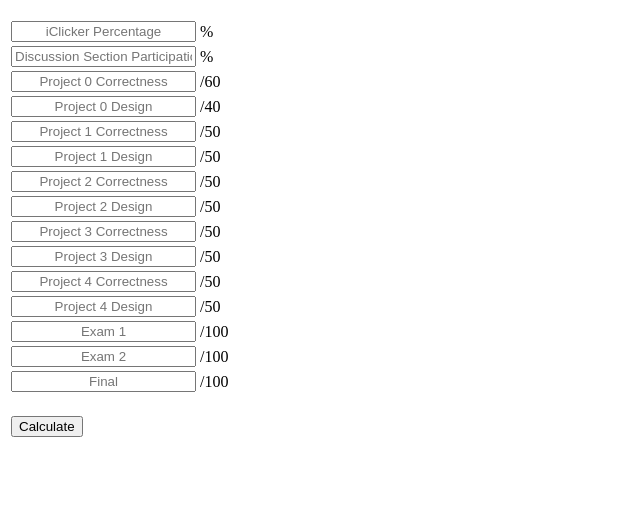
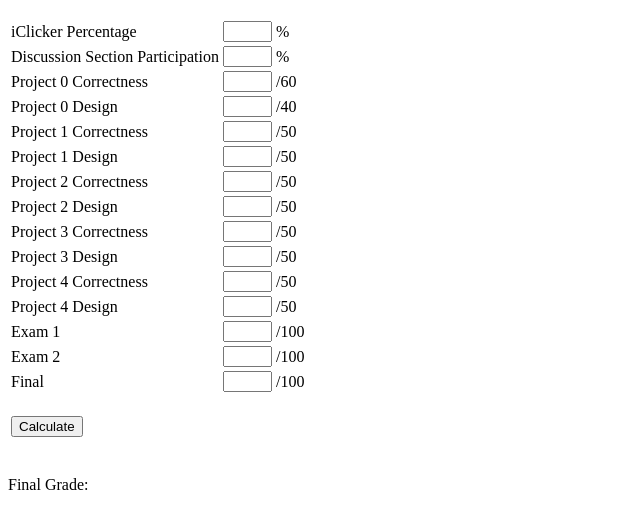
Before and after one commit to abhinavk99/439-grades, a plain HTML site: page index.html in a window 1280 px wide. Shown: the part 48-576 px from the top of the page, without its empty margins (0-640 px from the left). Drawn offline with Linux system fonts and the light colour scheme.

Commit message:
Modified form UI
Changed text from placeholders to labels
Decreased size of the input boxes and added max length constraints

```diff
--- a/index.html
+++ b/index.html
@@ -8,136 +8,151 @@
         <form id="query">
             <table>
                 <tr>
+                    <td>iClicker Percentage</td>
                     <td>
                         <label for="iclickerusage">
                             <span></span>
-                            <input type="text" id="iclicker" placeholder="iClicker Percentage" style="text-align:center" />
+                            <input size="3" maxlength="3" type="text" id="iclicker" style="text-align:center" />
                         </label>
                     </td>
                     <td>%</td>
                 </tr>
                 <tr>
+                    <td>Discussion Section Participation</td>
                     <td>
                         <label for="section">
                             <span></span>
-                            <input type="text" id="sec" placeholder="Discussion Section Participation" style="text-align:center" />
+                            <input size="3" maxlength="3" type="text" id="sec" style="text-align:center" />
                         </label>
                     </td>
                     <td>%</td>
                 </tr>
                 <tr>
+                    <td>Project 0 Correctness</td>
                     <td>
                         <label for="proj0correctness">
                             <span></span>
-                            <input type="text" id="proj0corr" placeholder="Project 0 Correctness" style="text-align: center" />
+                            <input size="3" maxlength="2" type="text" id="proj0corr" style="text-align: center" />
                         </label>
                     </td>
                     <td>/60</td>
                 </tr>
                 <tr>
+                    <td>Project 0 Design</td>
                     <td>
                         <label for="proj0design">
                             <span></span>
-                            <input type="text" id="proj0design" placeholder="Project 0 Design" style="text-align: center" />
+                            <input size="3" maxlength="2" type="text" id="proj0design" style="text-align: center" />
                         </label>
                     </td>
                     <td>/40</td>
                 </tr>
                 <tr>
+                    <td>Project 1 Correctness</td>
                     <td>
                         <label for="proj1correctness">
                             <span></span>
-                            <input type="text" id="proj1corr" placeholder="Project 1 Correctness" style="text-align: center" />
+                            <input size="3" maxlength="2" type="text" id="proj1corr" style="text-align: center" />
                         </label>
                     </td>
                     <td>/50</td>
                 </tr>
                 <tr>
+                    <td>Project 1 Design</td>
                     <td>
                         <label for="proj1design">
                             <span></span>
-                            <input type="text" id="proj1design" placeholder="Project 1 Design" style="text-align: center" />
+                            <input size="3" maxlength="2" type="text" id="proj1design" style="text-align: center" />
                         </label>
                     </td>
                     <td>/50</td>
                 </tr>
                 <tr>
+                    <td>Project 2 Correctness</td>
                     <td>
                         <label for="proj2correctness">
                             <span></span>
-                            <input type="text" id="proj2corr" placeholder="Project 2 Correctness" style="text-align: center" />
+                            <input size="3" maxlength="2" type="text" id="proj2corr" style="text-align: center" />
                         </label>
                     </td>
                     <td>/50</td>
                 </tr>
                 <tr>
+                    <td>Project 2 Design</td>
                     <td>
                         <label for="proj2design">
                             <span></span>
-                            <input type="text" id="proj2design" placeholder="Project 2 Design" style="text-align: center" />
+                            <input size="3" maxlength="2" type="text" id="proj2design" style="text-align: center" />
                         </label>
                     </td>
                     <td>/50</td>
                 </tr>
                 <tr>
+                    <td>Project 3 Correctness</td>
                     <td>
                         <label for="proj3correctness">
                             <span></span>
-                            <input type="text" id="proj3corr" placeholder="Project 3 Correctness" style="text-align: center" />
+                            <input size="3" maxlength="2" type="text" id="proj3corr" style="text-align: center" />
                         </label>
                     </td>
                     <td>/50</td>
                 </tr>
                 <tr>
+                    <td>Project 3 Design</td>
                     <td>
                         <label for="proj3design">
                             <span></span>
-                            <input type="text" id="proj3design" placeholder="Project 3 Design" style="text-align: center" />
+                            <input size="3" maxlength="2" type="text" id="proj3design" style="text-align: center" />
                         </label>
                     </td>
                     <td>/50</td>
                 </tr>
                 <tr>
+                    <td>Project 4 Correctness</td>
                     <td>
                         <label for="proj4correctness">
                             <span></span>
-                            <input type="text" id="proj4corr" placeholder="Project 4 Correctness" style="text-align: center" />
+                            <input size="3" maxlength="2" type="text" id="proj4corr" style="text-align: center" />
                         </label>
                     </td>
                     <td>/50</td>
                 </tr>
                 <tr>
+                    <td>Project 4 Design</td>
                     <td>
                         <label for="proj4design">
                             <span></span>
-                            <input type="text" id="proj4design" placeholder="Project 4 Design" style="text-align: center" />
+                            <input size="3" maxlength="2" type="text" id="proj4design" style="text-align: center" />
                         </label>
                     </td>
                     <td>/50</td>
                 </tr>
                 <tr>
+                    <td>Exam 1</td>
                     <td>
                         <label for="exam1grade">
                             <span></span>
-                            <input type="text" id="exam1" placeholder="Exam 1" style="text-align: center" />
+                            <input size="3" maxlength="3" type="text" id="exam1" style="text-align: center" />
                         </label>
                     </td>
                     <td>/100</td>
                 </tr>
                 <tr>
+                    <td>Exam 2</td>
                     <td>
                         <label for="exam2grade">
                             <span></span>
-                            <input type="text" id="exam2" placeholder="Exam 2" style="text-align: center" />
+                            <input size="3" maxlength="3" type="text" id="exam2" style="text-align: center" />
                         </label>
                     </td>
                     <td>/100</td>
                 </tr>
                 <tr>
+                    <td>Final</td>
                     <td>
                         <label for="finalgrade">
                             <span></span>
-                            <input type="text" id="final" placeholder="Final" style="text-align: center" />
+                            <input size="3" maxlength="3" type="text" id="final" style="text-align: center" />
                         </label>
                     </td>
                     <td>/100</td>
@@ -151,7 +166,7 @@
             </table>
         </form>
         <div>
-            <p id="grade"></p>
+            <p id="grade">Final Grade:</p>
         </div>
         <script>
             function calculateGrade() {
@@ -183,10 +198,19 @@
                 var exam2 = parseInt(document.getElementById("exam2").value);
                 var final = parseInt(document.getElementById("final").value);
 
-                var grade = iclicker * 0.05 + section * 0.07 + proj0 * 0.034 + proj1 * 0.068 + proj2 * 0.068 + proj3 * 0.085 + proj4 * 0.085 + exam1 * 0.16 + exam2 * 0.16 + final * 0.22;
+                var grade = iclicker * 0.05 +
+                            section * 0.07 +
+                            proj0 * 0.034 +
+                            proj1 * 0.068 +
+                            proj2 * 0.068 +
+                            proj3 * 0.085 +
+                            proj4 * 0.085 +
+                            exam1 * 0.16 +
+                            exam2 * 0.16 +
+                            final * 0.22;
 
                 console.log(grade);
-                document.getElementById("grade").innerHTML = grade;
+                document.getElementById("grade").innerHTML = 'Final Grade: ' + grade;
                 document.getElementById("grade").style.visibility = "visible";
             }
         </script>
```
